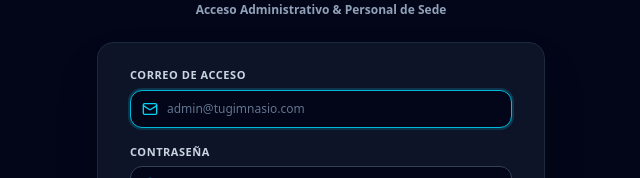
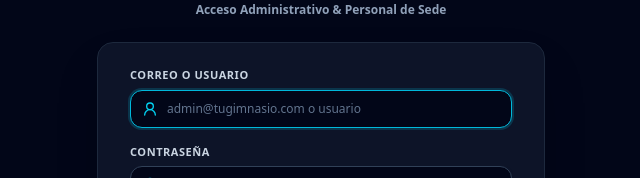
Before and after one commit to augustobx/onlygym, a Next.js app: page /login in a window 1280 px wide. Shown: the part 241-419 px from the top of the page, without its empty margins (319-959 px from the left). Built offline with nearby package versions, Linux system fonts and the light colour scheme.

Commit message:
fix: support tenant-scoped email or username login

```diff
--- a/src/app/login/page.tsx
+++ b/src/app/login/page.tsx
@@ -2,13 +2,13 @@
 
 import { useState } from "react";
 import { useRouter } from "next/navigation";
-import { Lock, Mail, ShieldCheck } from "lucide-react";
+import { Lock, UserRound, ShieldCheck } from "lucide-react";
 import PWAInstallPrompt from "@/components/PWAInstallPrompt";
 import Link from "next/link";
 
 export default function LoginPage() {
   const router = useRouter();
-  const [email, setEmail] = useState("");
+  const [identifier, setIdentifier] = useState("");
   const [password, setPassword] = useState("");
   const [error, setError] = useState<string | null>(null);
   const [loading, setLoading] = useState(false);
@@ -22,14 +22,13 @@ export default function LoginPage() {
       const res = await fetch("/api/tenant-auth/sign-in", {
         method: "POST",
         headers: { "Content-Type": "application/json" },
-        body: JSON.stringify({ email: email.trim().toLowerCase(), password }),
+        body: JSON.stringify({ identifier: identifier.trim().toLowerCase(), password }),
         credentials: "include",
       });
 
       const data = await res.json();
-
       if (!res.ok) {
-        setError(data.message || "Correo o contraseña incorrectos");
+        setError(data.message || "Usuario o contraseña incorrectos");
         setLoading(false);
         return;
       }
@@ -56,43 +55,31 @@ export default function LoginPage() {
       <div className="mt-6 sm:mx-auto sm:w-full sm:max-w-md space-y-4">
         <div className="bg-slate-900/90 backdrop-blur-md py-6 px-6 sm:px-8 rounded-2xl border border-slate-800 shadow-2xl space-y-4">
           <form className="space-y-4" method="post" onSubmit={handleLogin}>
-            {error && (
-              <div className="bg-rose-950/80 border border-rose-500/50 text-rose-200 px-3 py-2 rounded-lg text-xs text-center font-bold">
-                {error}
-              </div>
-            )}
+            {error && <div className="bg-rose-950/80 border border-rose-500/50 text-rose-200 px-3 py-2 rounded-lg text-xs text-center font-bold">{error}</div>}
 
             <div>
-              <label htmlFor="email" className="block text-[11px] font-bold text-slate-300 uppercase tracking-wider mb-1.5">
-                Correo de acceso
-              </label>
+              <label htmlFor="identifier" className="block text-[11px] font-bold text-slate-300 uppercase tracking-wider mb-1.5">Correo o usuario</label>
               <div className="relative rounded-lg shadow-xs">
-                <div className="absolute inset-y-0 left-0 pl-3 flex items-center pointer-events-none">
-                  <Mail className="h-4 w-4 text-cyan-400" />
-                </div>
+                <div className="absolute inset-y-0 left-0 pl-3 flex items-center pointer-events-none"><UserRound className="h-4 w-4 text-cyan-400" /></div>
                 <input
-                  id="email"
-                  name="email"
-                  type="email"
+                  id="identifier"
+                  name="identifier"
+                  type="text"
                   required
-                  value={email}
-                  onChange={(e) => setEmail(e.target.value)}
+                  value={identifier}
+                  onChange={(e) => setIdentifier(e.target.value)}
                   className="w-full bg-slate-950 border border-slate-700 rounded-xl pl-9 pr-3 py-2.5 text-xs text-white placeholder-slate-500 focus:outline-none focus:border-cyan-500 focus:ring-2 focus:ring-cyan-500/20 font-medium"
-                  placeholder="admin@tugimnasio.com"
+                  placeholder="admin@tugimnasio.com o usuario"
                   autoFocus
-                  autoComplete="email"
+                  autoComplete="username"
                 />
               </div>
             </div>
 
             <div>
-              <label htmlFor="password" className="block text-[11px] font-bold text-slate-300 uppercase tracking-wider mb-1.5">
-                Contraseña
-              </label>
+              <label htmlFor="password" className="block text-[11px] font-bold text-slate-300 uppercase tracking-wider mb-1.5">Contraseña</label>
               <div className="relative rounded-lg shadow-xs">
-                <div className="absolute inset-y-0 left-0 pl-3 flex items-center pointer-events-none">
-                  <Lock className="h-4 w-4 text-cyan-400" />
-                </div>
+                <div className="absolute inset-y-0 left-0 pl-3 flex items-center pointer-events-none"><Lock className="h-4 w-4 text-cyan-400" /></div>
                 <input
                   id="password"
                   name="password"
@@ -107,16 +94,10 @@ export default function LoginPage() {
               </div>
             </div>
 
-            <button
-              type="submit"
-              disabled={loading}
-              className="w-full py-3 bg-gradient-to-r from-cyan-600 to-blue-600 hover:from-cyan-700 hover:to-blue-700 text-white rounded-xl text-xs font-bold shadow-md shadow-cyan-950/40 transition active:scale-98 disabled:opacity-50"
-            >
+            <button type="submit" disabled={loading} className="w-full py-3 bg-gradient-to-r from-cyan-600 to-blue-600 hover:from-cyan-700 hover:to-blue-700 text-white rounded-xl text-xs font-bold shadow-md shadow-cyan-950/40 transition active:scale-98 disabled:opacity-50">
               {loading ? "Verificando..." : "Ingresar al Panel"}
             </button>
-            <Link href="/recuperar-password" className="block text-center text-xs font-bold text-cyan-400 hover:text-cyan-300">
-              ¿Olvidaste tu contraseña?
-            </Link>
+            <Link href="/recuperar-password" className="block text-center text-xs font-bold text-cyan-400 hover:text-cyan-300">¿Olvidaste tu contraseña?</Link>
           </form>
         </div>
 
```
